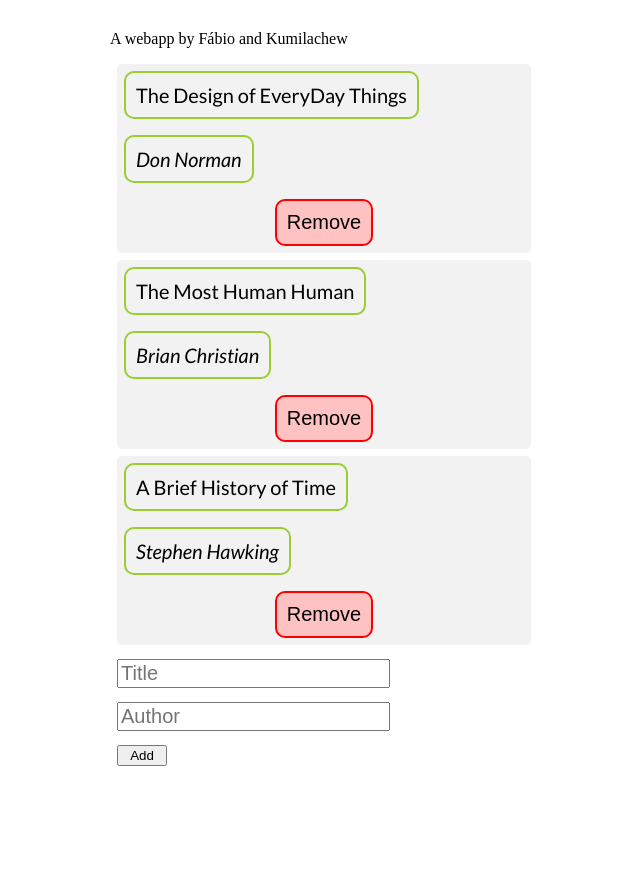
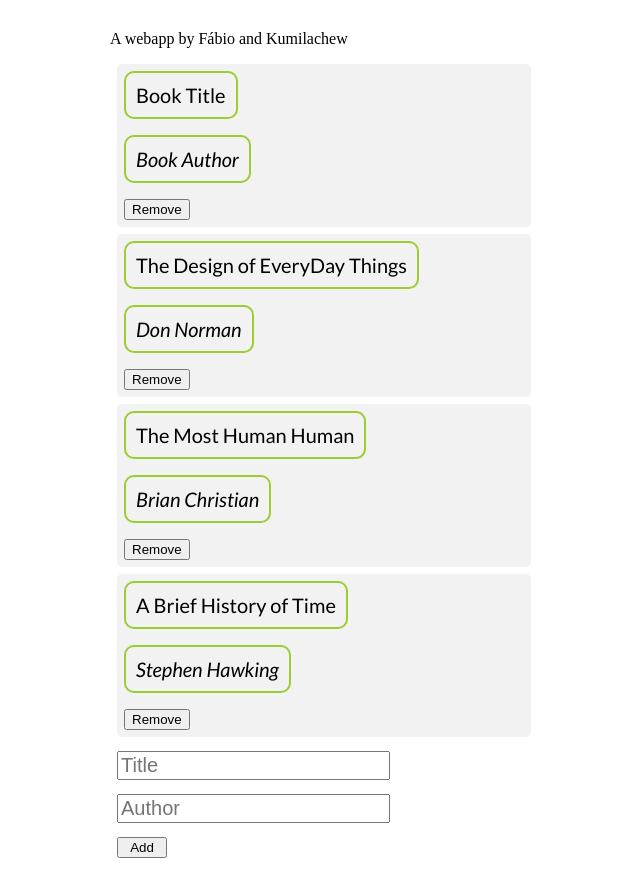
Before and after one commit to limavfabio/fabio-kumilachew-awesome-books, a website: page index.html in a window 1280 px wide. Shown: the part 90-963 px from the top of the page, without its empty margins (148-788 px from the left). Before the commit the page ends 871 px from the top, so only its background shows below. Drawn offline with Linux system fonts and the light colour scheme.

Commit message:
Initial Implementation of add button

```diff
--- a/index.html
+++ b/index.html
@@ -14,24 +14,29 @@
       <main class="main-container">
         <div id="books-container">
           <!-- Book Cards are generated by Javascript here -->
+          <div class="book-card">
+            <div class="book-title">Book Title</div>
+            <div class="book-author">Book Author</div>
+            <button class="card-remove-button" onclick="removeCard(0)">
+              Remove
+            </button>
+          </div>
         </div>
-        <form>
           <input
             type="text"
-            id="title"
+            id="title-input"
             class="input-class"
             placeholder="Title"
           />
           <br />
           <input
             type="text"
-            id="author"
+            id="author-input"
             class="input-class"
             placeholder="Author"
           />
           <br />
-          <button type="submit" class="add-btn">Add</button>
-        </form>
+          <button onclick="addBook()" type="button" class="add-btn">Add</button>
       </main>
     </section>
     <script src="script/script.js"></script>
--- a/script/script.js
+++ b/script/script.js
@@ -17,17 +17,29 @@ const books = [
 // ------------------- Functions -------------------
 // A function to remove current object from the array
 function removeCard(index) {
-
+  books.splice(index, 1);
 }
 
 // Create a function that will print the books cards
 // Create a variable that will hold the books container
 let booksContainer = document.getElementById('books-container');
 // Loop through the books array
-for (let i = 0; i < books.length; i++) {
+for (let index = 0; index < books.length; index++) {
   booksContainer.innerHTML += `<div class="book-card">
-    <div class="book-title">${books[i].title}</div>
-    <div class="book-author">${books[i].author}</div>
-    <button class="card-remove-button" onclick="removeCard(${books[i]})">Remove</button>
+    <div class="book-title">${books[index].title}</div>
+    <div class="book-author">${books[index].author}</div>
+    <button class="card-remove-button" onclick="removeCard(${index})">Remove</button>
   </div>`;
 }
+
+// Variables to hold the input values
+const titleInput = document.getElementById('title-input').value;
+const authorInput = document.getElementById('author-input').value;
+
+// A function to add a new book to the array
+function addBook() {
+  books.push({
+    title: titleInput,
+    author: authorInput,
+  });
+}
--- a/styles/styles.css
+++ b/styles/styles.css
@@ -52,11 +52,11 @@ section h1 {
 }
 
 .card-remove-button {
-  align-self: center;
+  /* align-self: center;
   font-size: 20px;
   border: solid 2px red;
   background-color: #ffc2c2;
   border-radius: .5em;
-  padding: .5em;
+  padding: .5em; */
   width: fit-content;
 }
```
